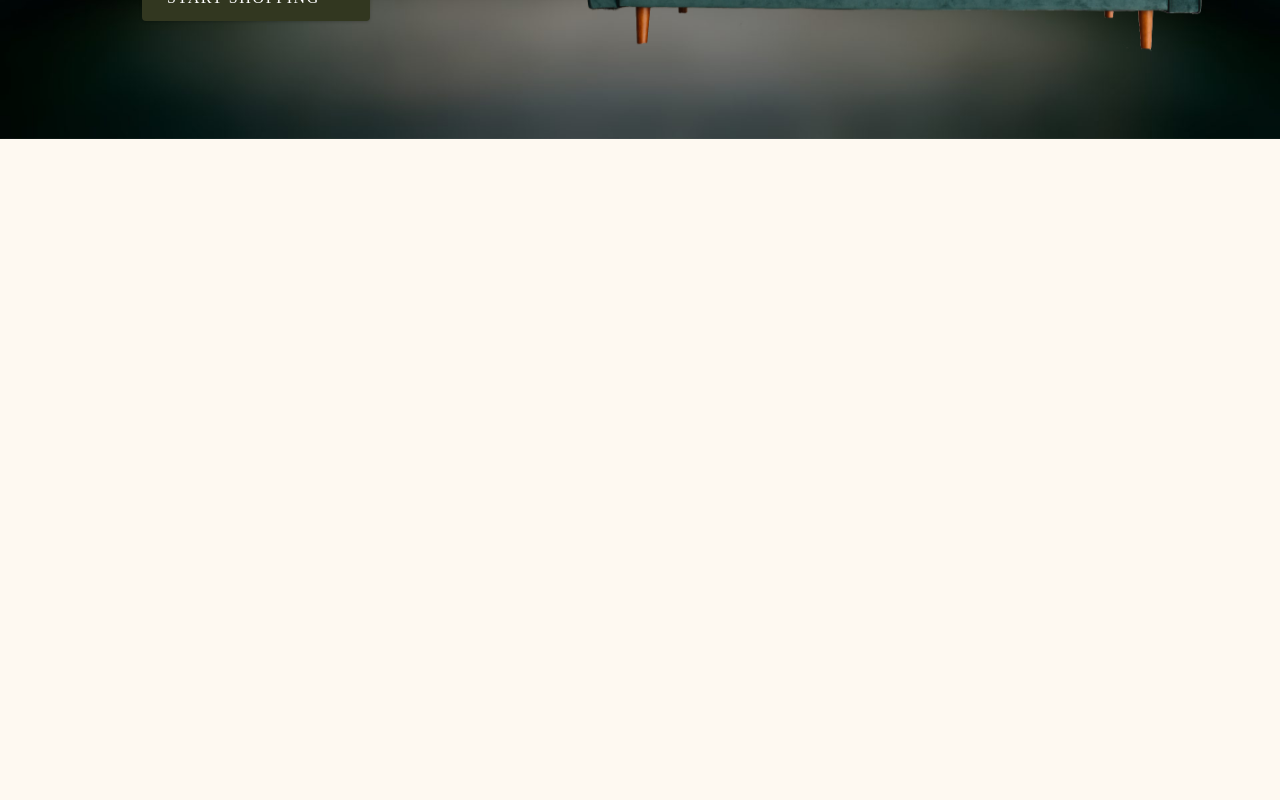
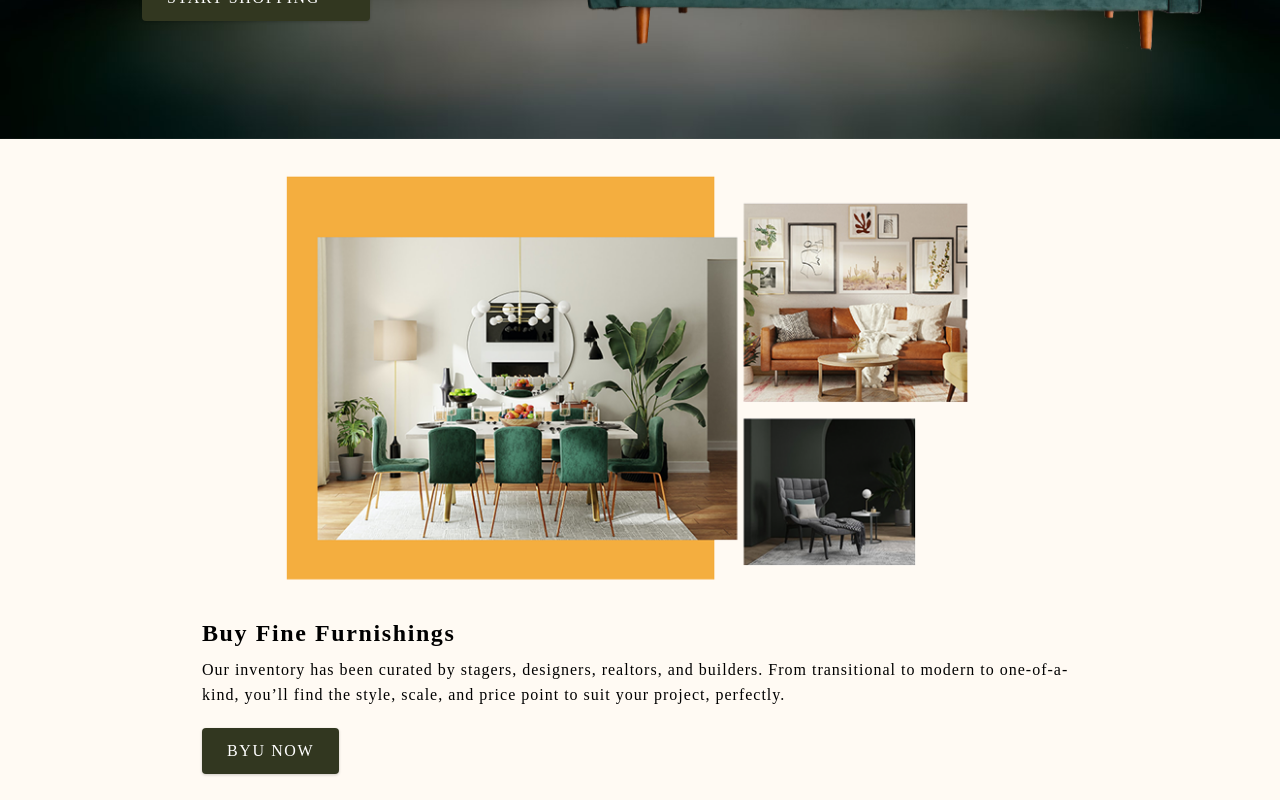
Before and after one commit to elnazeaa/shopstore, a React (Create React App) app: page / in a window 1280 px wide. Shown: the part 493-1293 px from the top of the page. Before the commit the page ends 800 px from the top, so only its background shows below. Built offline with nearby package versions, Linux system fonts and the light colour scheme.

Commit message:
Furnish is Done

```diff
--- a/src/App.css
+++ b/src/App.css
@@ -26,12 +26,9 @@
 
 body {
   font-family: "Zilla Slab", serif;
-  background: #f4ae3f12;
-  color: var(--clr-grey-1);
+  background: #fffaf3;
   line-height: 1.5;
   font-size: 0.875rem;
-  overflow: hidden;
-  background-image: url();
 }
 
 ul {
@@ -172,19 +169,6 @@ p {
   background: var(--clr-primary-7);
 }
 
-.title {
-  text-align: center;
-}
-
-.title .underline {
-  width: 6rem;
-  height: 0.25rem;
-  background: #49a6e9;
-  background: var(--clr-primary-5);
-  margin-left: auto;
-  margin-right: auto;
-}
-
 .page-100 {
   min-height: calc(100vh - 10rem);
   padding: 5rem 0;
--- /dev/null
+++ b/src/components/furnish/Furnish.js
@@ -0,0 +1,63 @@
+import React from "react";
+import styled from "styled-components";
+import furniture from "../../images/furniture/furniture.png";
+import { Link } from "react-router-dom";
+
+const Furnish = (props) => {
+  return (
+    <Wrapper className="container">
+      <div className="imgSec">
+        <img src={furniture} alt="Great Furniture" />
+      </div>
+      <div className="content">
+        <h4 className="title">Buy Fine Furnishings</h4>
+        <p className="cont">
+          Our inventory has been curated by stagers, designers, realtors, and
+          builders. From transitional to modern to one-of-a-kind, you’ll find
+          the style, scale, and price point to suit your project, perfectly.
+        </p>
+        <Link to="/products" className="btn">
+          BYU NOW
+        </Link>
+      </div>
+    </Wrapper>
+  );
+};
+
+const Wrapper = styled.div`
+  display: flex;
+  justify-content: center;
+  align-items: center;
+  width: 1500px;
+  margin: 1rem auto;
+  .imgSec {
+    padding: 10px;
+  }
+  .content {
+    padding: 10px;
+  }
+  .cont {
+    font-size: 16px;
+    line-height: 1.6;
+    letter-spacing: 1px;
+  }
+  .btn {
+    background-color: #323720;
+    text-transform: uppercase;
+    font-size: 16px;
+    line-height: 1;
+    color: #fff;
+    padding: 15px 25px 15px 25px;
+    cursor: pointer;
+    opacity: 1;
+  }
+  @media (max-width: 1500px) {
+    flex-wrap: wrap;
+    width: 70%;
+    img {
+      width: 97%;
+    }
+  }
+`;
+
+export default Furnish;
--- a/src/components/index.js
+++ b/src/components/index.js
@@ -1,4 +1,5 @@
 import Navbar from "./navbar/Navbar";
 import SideBar from "./sideBar/SideBar";
 import Header from "./header/Header";
-export { Navbar, SideBar, Header };
+import Furnish from "./furnish/Furnish";
+export { Navbar, SideBar, Header, Furnish };
--- a/src/pages/homePage.js
+++ b/src/pages/homePage.js
@@ -1,10 +1,11 @@
 import React from "react";
-import { Header } from "../components/index";
+import { Furnish, Header } from "../components/index";
 
 const HomePage = (props) => {
   return (
     <>
       <Header />
+      <Furnish />
     </>
   );
 };
```
Also changed, not shown: src/images/furniture/furniture.png (added).
